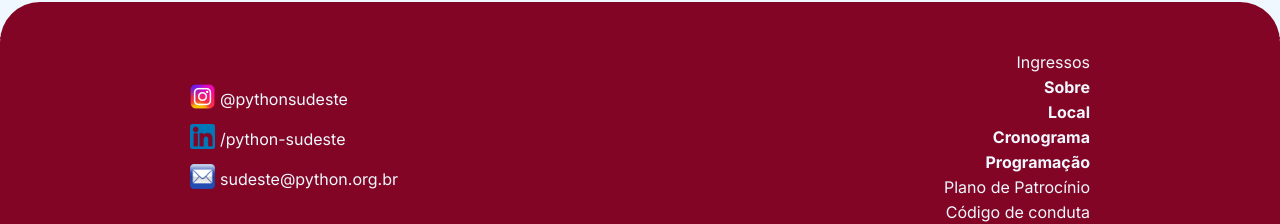
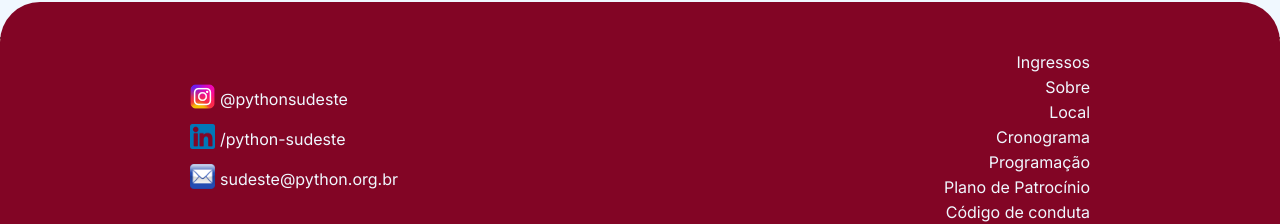
Before and after one commit to pythonsudeste/Site-PySE2026, a React (Vite) app: page / in a window 1280 px wide. Shown: the part 4885-5109 px from the top of the page. Built offline with nearby package versions, Linux system fonts and the light colour scheme.

Commit message:
Melhorando as rotas do footer

```diff
--- a/src/App.jsx
+++ b/src/App.jsx
@@ -6,6 +6,7 @@ import PaginaPalestrantes from "./pages/palestrantes/PaginaPalestrantes"
 import Carregamento from "./components/Carregamento"
 import TicketsModal from "./components/TicketsModal"
 import React from "react"
+import ScrollToTop from "./components/ScrollToTop";
 
 const Local = React.lazy(() => import("./pages/local/Local"));
 const Sobre = React.lazy(() => import("./pages/sobre/Sobre"));
@@ -37,7 +38,9 @@ function App() {
     return <Carregamento />
   }
 
-  return (<>
+  return (
+    <>
+        <ScrollToTop />
         {/* <TicketsModal/> */}
 
         <Suspense fallback={<Carregamento />}>
@@ -52,7 +55,8 @@ function App() {
             </Route>
           </Routes>
         </Suspense>
-  </>);
+    </>
+  );
 }
 
 export default App
--- a/src/components/Footer.jsx
+++ b/src/components/Footer.jsx
@@ -25,10 +25,10 @@ export default function Footer() {
                 </div>
                 <div className="Footer_section1_rotas">
                     <a href={linksTicketSaleSite} target="_blank">Ingressos</a>
-                    <Link to="/sobre"><h4>Sobre</h4></Link>
-                    <Link to="/local"><h4>Local</h4></Link>
-                    <Link to="/cronograma"><h4>Cronograma</h4></Link>
-                    <Link to="/programacao"><h4>Programação</h4></Link>
+                    <LinksFooter link="/sobre" text="Sobre" />
+                    <LinksFooter link="/local" text="Local" />
+                    <LinksFooter link="/cronograma" text="Cronograma" />
+                    <LinksFooter link="/programacao" text="Programação" />
                     <a href="https://www.canva.com/design/DAG2zl6Zfu8/CtUL7bmwfTUdvVBhwsZzMQ/view?utlId=hf77ce17366" target="_blank">Plano de Patrocínio</a>
                     <a href="https://github.com/pythonsudeste/codigo-de-conduta">Código de conduta</a>
                 </div>
@@ -40,3 +40,7 @@ export default function Footer() {
         </div>
     </> )
 }
+
+const LinksFooter = ({link, text}) => {
+    return <Link to={link}><h4>{text}</h4></Link>
+}
--- /dev/null
+++ b/src/components/ScrollToTop.tsx
@@ -0,0 +1,12 @@
+import { useEffect } from "react"
+import { useLocation } from "react-router-dom"
+
+export default function ScrollToTop() {
+    const { pathname } = useLocation()
+
+    useEffect(() => {
+        window.scrollTo(0, 0)
+    }, [pathname])
+
+    return null
+}
--- a/src/components/styles/Footer.css
+++ b/src/components/styles/Footer.css
@@ -58,6 +58,11 @@
     & a {
         color: aliceblue;
     }
+
+    & h4 {
+        font-size: 16px;
+        font-weight: 400;
+    }
 }
 
 .Footer_section2 {
```
Lines whose indentation alone changed are shown as unchanged.
